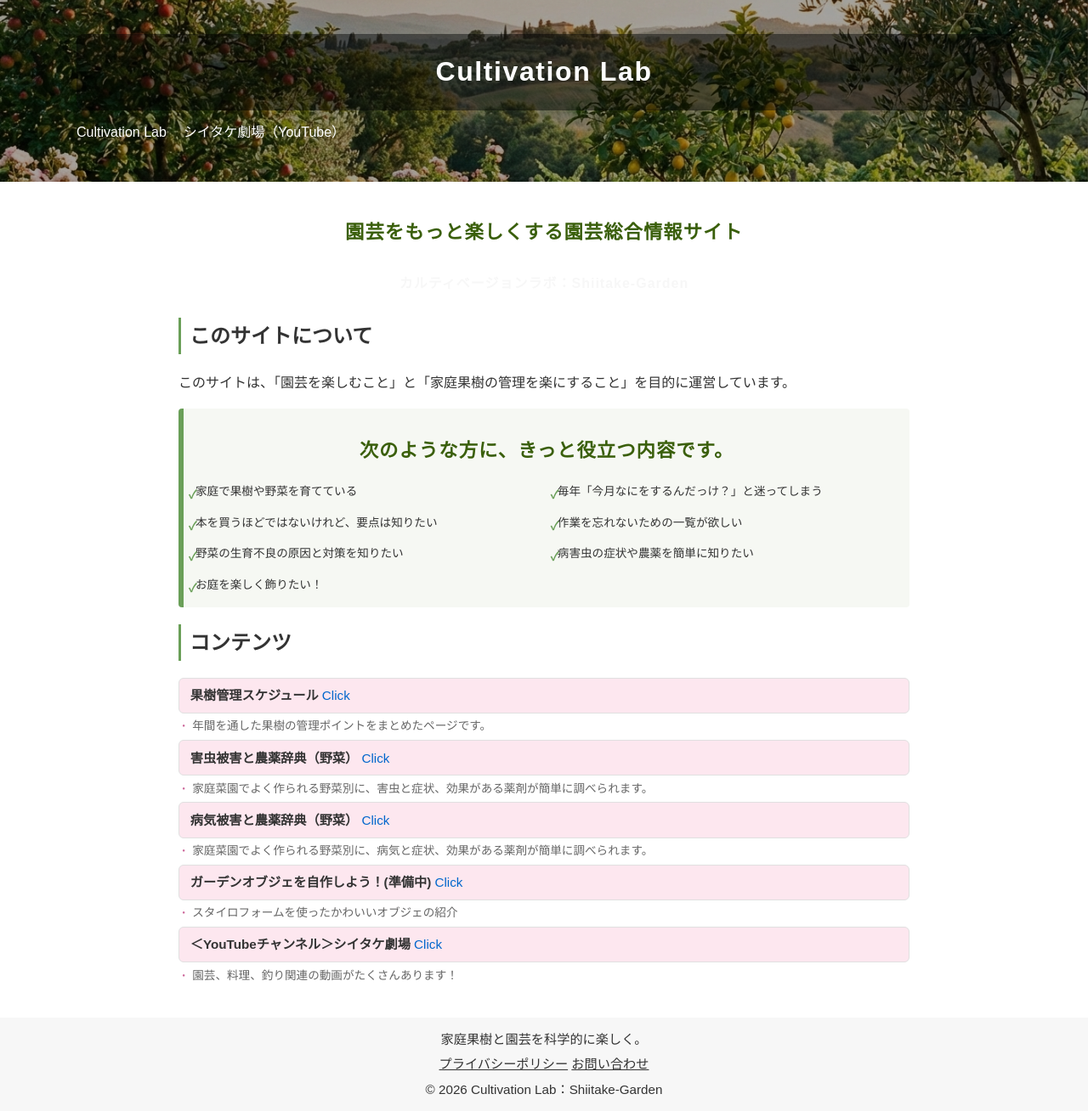
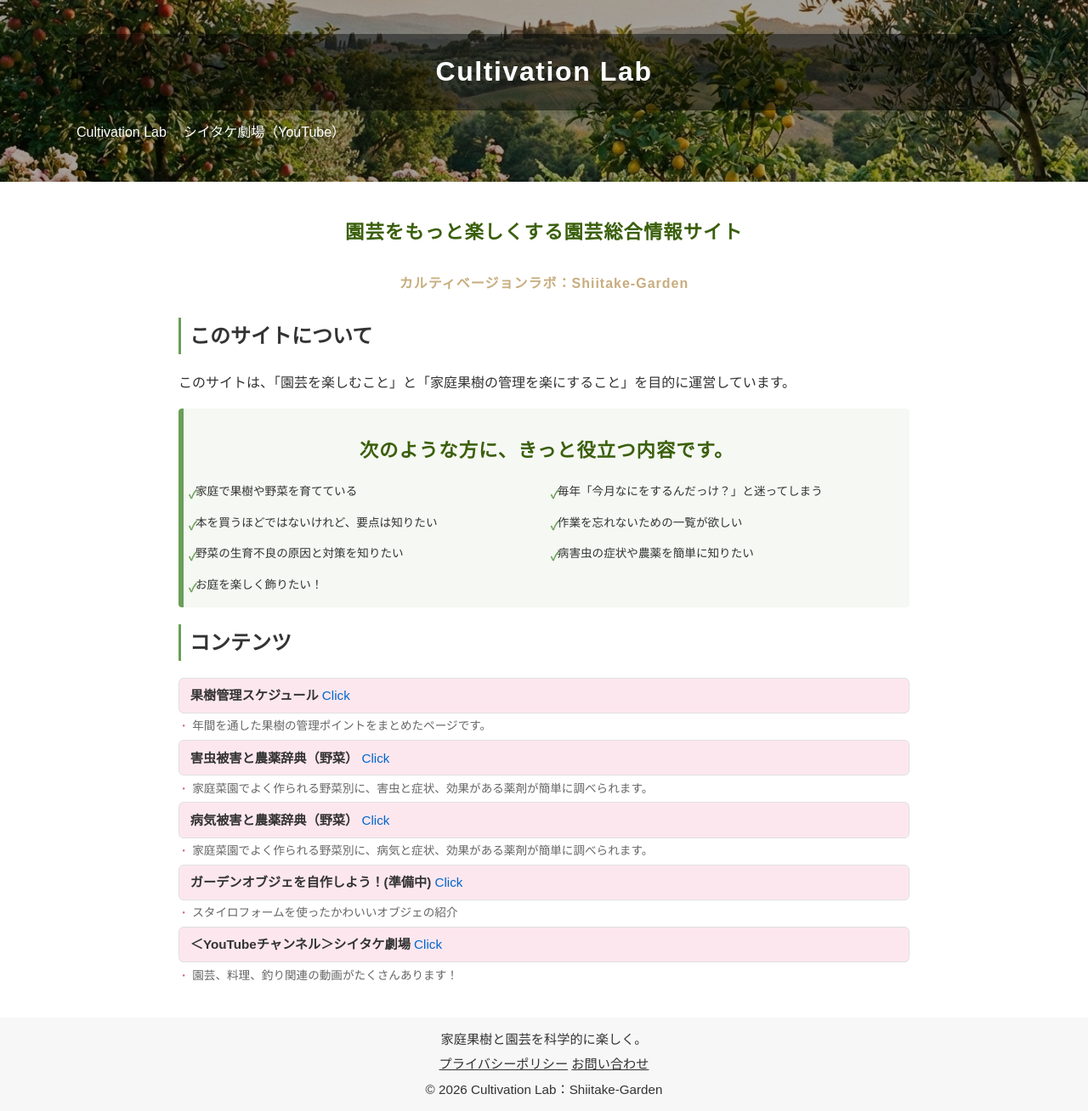
Before and after one commit to shiitake-garden/shiitake-garden.github.io, a Jekyll site: the page built from index.html, in a window 1280 px wide. Shown: the whole page at 85% size. Built offline with Jekyll 4.4.1, drawn with Linux system fonts in a browser that asks for light colours.

Commit message:
Update site.css

```diff
--- a/assets/css/site.css
+++ b/assets/css/site.css
@@ -59,13 +59,13 @@ h1 {
   font-weight: 700;
   color: #3a5f0b; /* 落ち着いた緑 */
   text-align: center;
-  margin: 40px 0 25px;
+  margin: 20px 0 25px;
   letter-spacing: 1px;
 }
 h4 {
   font-size: 1.0rem;
   font-weight: 700;
-  color: #f7f7f7;
+  color: #C8AD7F;
   text-align: center;
   margin: 10px 0 25px;
   letter-spacing: 1px;
```
